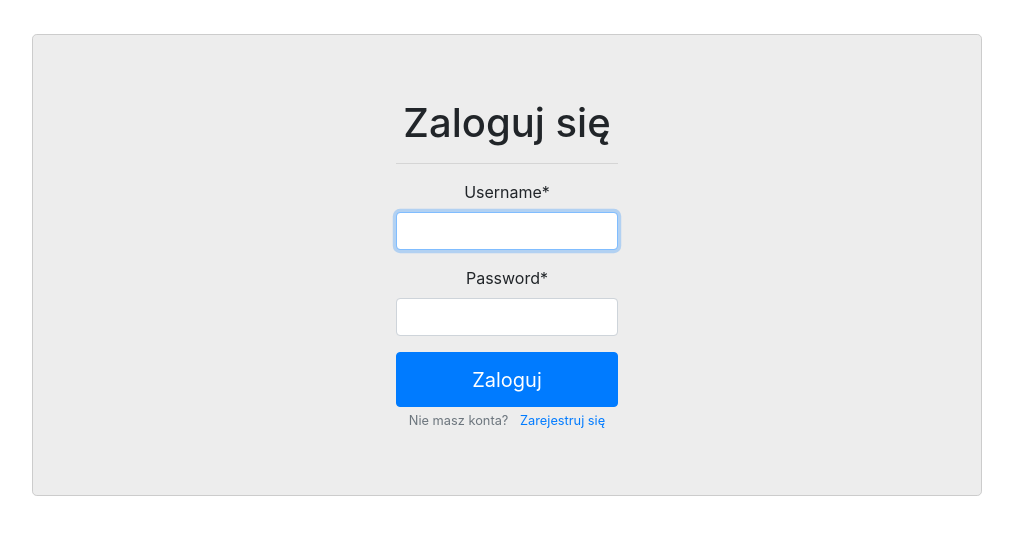
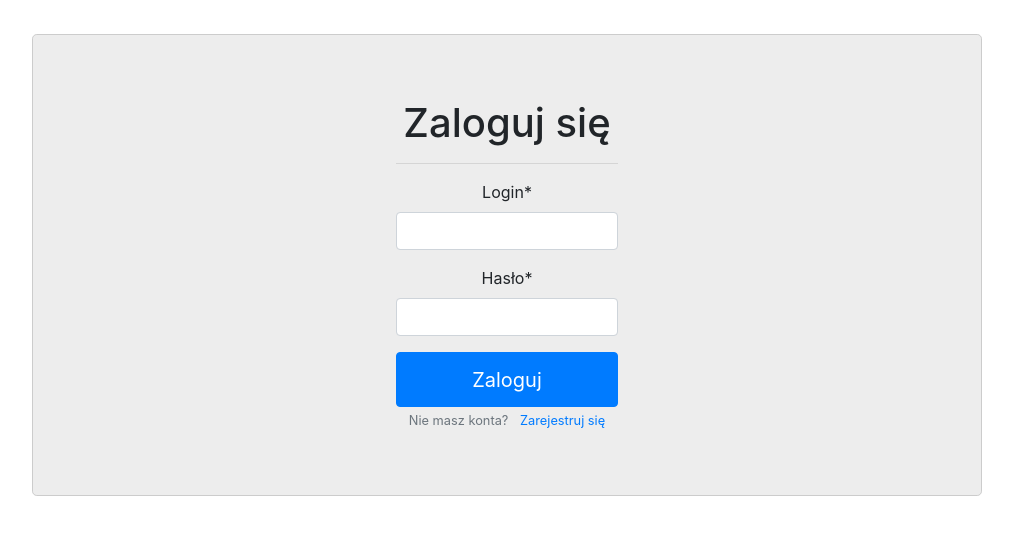
Before and after one commit to skni-kod/StronaPraceKol, a Django app: a page that uses templates/base.html in a window 1280 px wide. Shown: the part 66-602 px from the top of the page, without its empty margins (133-1146 px from the left). Run offline with Django 3.2, Linux system fonts and the light colour scheme; some libraries are stand-ins or nearby versions.

Commit message:
user - zmiany, ulepszenia

```diff
--- a/users/forms.py
+++ b/users/forms.py
@@ -1,11 +1,75 @@
 from django import forms
 from django.contrib.auth.models import User
-from django.contrib.auth.forms import UserCreationForm
-
+from django.contrib.auth.forms import UserCreationForm, AuthenticationForm, PasswordChangeForm
+from django.utils.translation import ugettext_lazy as _
 
 class UserRegisterForm(UserCreationForm):
+    error_messages = {
+        'This password is too common.' : _('To hasło jest często używane'),
+    }
     email = forms.EmailField()
+    password1 = forms.CharField(label=_("Hasło"),
+                                widget=forms.PasswordInput,
+                                help_text=_("<ul class='text-left'>"
+                                                "<li>Twoje hasło nie może być podobne do twoich innych informacji personalnych</li>"
+                                                "<li>Twoje hasło musi zawierać przynajmniej 8 znaków</li>"
+                                                "<li>Twoje hasło nie może być często używanym hasłem</li>"
+                                                "<li>Twoje hasło nie może składać się tylko z cyfr</li>"
+                                            "</ul>"
+                                            ),
+                                )
+
+    password2 = forms.CharField(label=_("Powtórz hasło"),
+                                widget=forms.PasswordInput,
+                                help_text=_("Wpisz takie sałe hasło jak wyżej, dla weryfikacji."))
+
+    def __init__(self, *args, **kwargs):
+        # first call parent's constructor
+        super(UserRegisterForm, self).__init__(*args, **kwargs)
+        # there's a `fields` property now
+        for field in self.Meta.required:
+            self.fields[field].required = True
+
 
     class Meta:
         model = User
+        help_texts = {'username': _('Wymagane. 150 znaków lub mniej. Litery, cyfry i @/./+/-/_ tylko.')}
         fields = ['first_name', 'last_name', 'username', 'email', 'password1', 'password2']
+        labels = {
+            'first_name': _('Imie'),
+            'last_name': _('Nazwisko'),
+            'username': _('Login'),
+            'email': _('Email'),
+        }
+
+        required = (
+            'first_name',
+            'last_name',
+        )
+
+
+class UserLoginForm(AuthenticationForm):
+    username = forms.CharField(label=_('Login'),max_length=254)
+    password = forms.CharField(label=_("Hasło"), widget=forms.PasswordInput)
+
+
+
+
+class UserPasswordChangeForm(PasswordChangeForm):
+
+    old_password = forms.CharField(label=_("Stare hasło"),
+                                    widget=forms.PasswordInput)
+
+    new_password1 = forms.CharField(label=_("Nowe hasło"),
+                                    widget=forms.PasswordInput,
+                                    help_text=_("<ul class='text-left'>"
+                                                "<li>Twoje hasło nie może być podobne do twoich innych informacji personalnych</li>"
+                                                "<li>Twoje hasło musi zawierać przynajmniej 8 znaków</li>"
+                                                "<li>Twoje hasło nie może być często używanym hasłem</li>"
+                                                "<li>Twoje hasło nie może składać się tylko z cyfr</li>"
+                                                "</ul>"
+                                                ),
+                                    )
+
+    new_password2 = forms.CharField(label=_("Powtórz nowe hasło"),
+                                    widget=forms.PasswordInput)
--- a/users/templates/users/logout.html
+++ b/users/templates/users/logout.html
@@ -5,6 +5,6 @@
         <small class="text-muted">
             <a class="ml-2" href="{% url 'login' %}">Zaloguj się ponownie</a>
         </small>
-    </div>>
+    </div>
 
 {% endblock %}
--- a/users/views.py
+++ b/users/views.py
@@ -3,7 +3,7 @@ from django.http import HttpResponse
 from django.template import loader
 
 # forms
-from .forms import UserRegisterForm
+from .forms import UserRegisterForm, UserLoginForm, UserPasswordChangeForm
 from django.contrib import messages
 
 # to use user system
@@ -88,10 +88,10 @@ class LoginView(auth_views.LoginView):
     def get(self, request, *args, **kwargs):
         # Check if user is already logged
         if(self.request.user.is_authenticated):
-            form = self.form_class(initial=self.initial)
+            form = UserLoginForm()
             return redirect('index')
         else:
-            form = self.form_class(initial=self.initial)
+            form = UserLoginForm()
             context = {
                 'form': form,
                 'title': 'logowanie',
@@ -135,7 +135,7 @@ class PasswordChangeView(LoginRequiredMixin,TemplateView):
 
 
     def get(self, request, *args, **kwargs):
-        password_change = PasswordChangeForm(self.request.user)
+        password_change = UserPasswordChangeForm(self.request.user)
         # Call the base implementation first to get the context
         context = super(PasswordChangeView, self).get_context_data(**kwargs)
         # Create any data and add it to the context
@@ -147,13 +147,13 @@ class PasswordChangeView(LoginRequiredMixin,TemplateView):
 
     def post(self, request, *args, **kwargs):
         if self.request.method == 'POST':
-            password_change = PasswordChangeForm(self.request.user, self.request.POST)
+            password_change = UserPasswordChangeForm(self.request.user, self.request.POST)
             if password_change.is_valid():
                 password_change.save()
                 messages.success(self.request, f'Hasło zostało zmienione')
                 return redirect('profile')
         else:
-            password_change = PasswordChangeForm(self.request.user)
+            password_change = UserPasswordChangeForm(self.request.user)
         return render(request, self.template_name, {'form': password_change})
 
 
```
